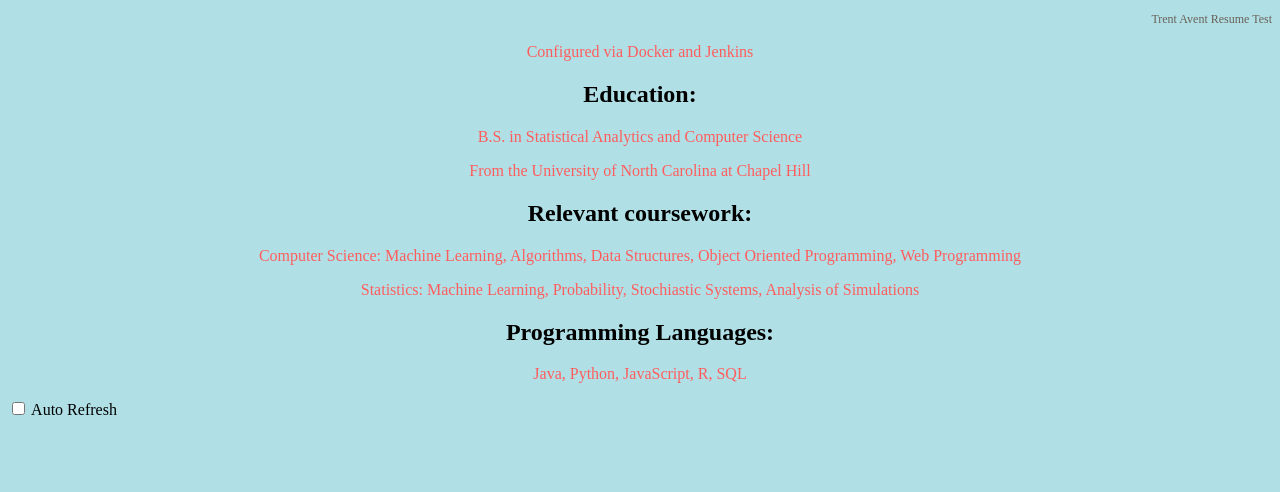
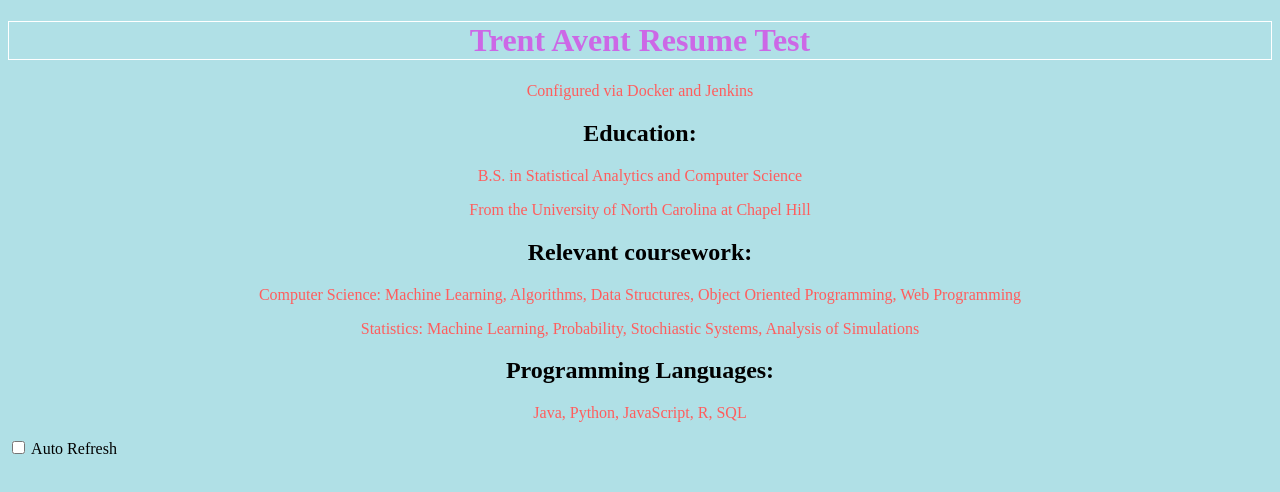
Before and after one commit to tavent1/tavent1.github.io, a website: page index.html in a window 1280 px wide. Drawn offline with Linux system fonts and the light colour scheme.

Commit message:
Updating html to test Docker update via Jenkins (1)

```diff
--- a/index.html
+++ b/index.html
@@ -27,7 +27,7 @@
     </head>
     <body onload="checkRefresh();">
         <div>
-            <p id="name"> Trent Avent Resume Test</p>
+            <h1 id="name"> Trent Avent Resume Test</h1>
             <p> Configured via Docker and Jenkins </p>
         </div>
         <div>
```
